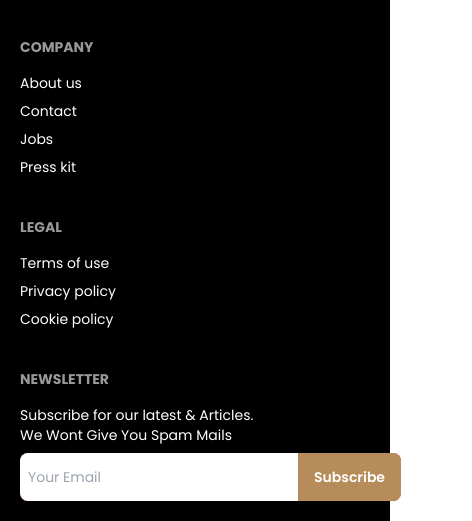
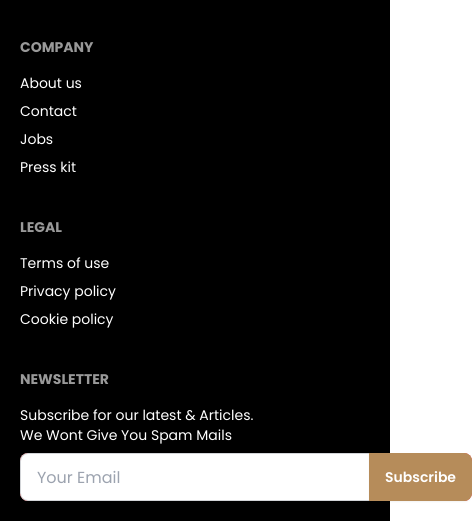
Before and after one commit to tahmid122/legal-solultion-daisy-tailwind, a plain HTML site: page index.html in a window 390 px wide. Shown: the part 8455-8976 px from the top of the page, 472 px wide, since content can reach past the window. Drawn offline with nearby package versions, Linux system fonts and the light colour scheme.

Commit message:
final pro

```diff
--- a/index.html
+++ b/index.html
@@ -616,26 +616,12 @@
               We Wont Give You Spam Mails
             </p>
             <fieldset class="form-control">
-              <div class="hidden sm:flex join w-full bg-red-500">
+              <div class="join w-full bg-red-500">
                 <input
                   type="text"
                   placeholder="Your Email"
                   class="input input-bordered join-item focus:outline-none text-black"
                 />
-
-                <button
-                  class="btn bg-main-bg hover:bg-main-bg text-white border-none join-item"
-                >
-                  Subscribe
-                </button>
-              </div>
-              <div class="md:hidden join w-full bg-red-500">
-                <input
-                  type="text"
-                  placeholder="Your Email"
-                  class="pl-2 join-item focus:outline-none text-black"
-                />
-
                 <button
                   class="btn bg-main-bg hover:bg-main-bg text-white border-none join-item"
                 >
```
